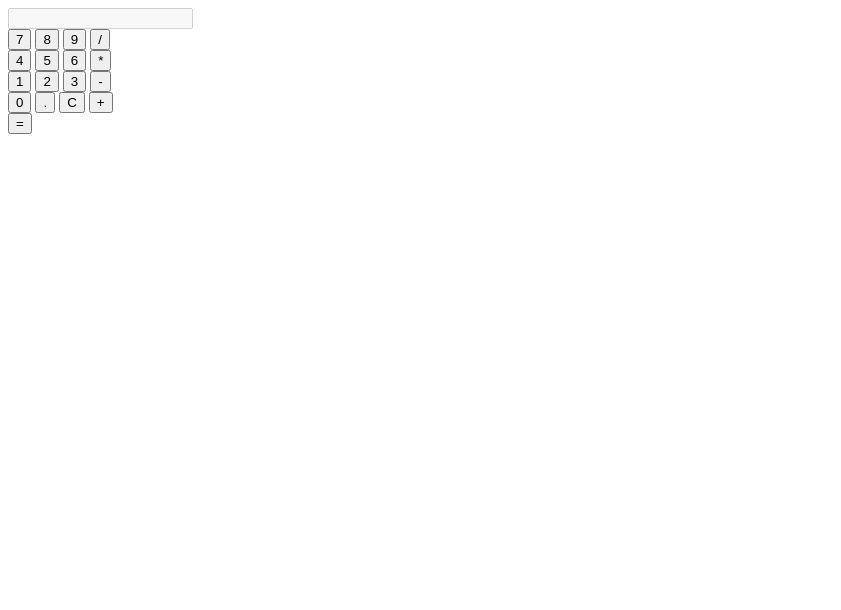
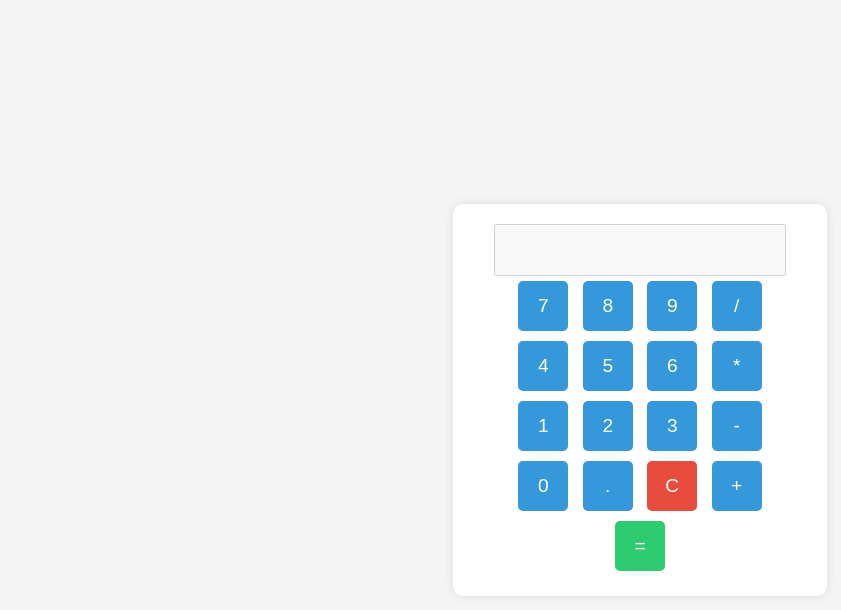
Before and after one commit to sangT220222/javaScriptCalculator, a plain HTML site: page index.html in a window 1280 px wide. Shown: the whole page, without its empty margins (0-841 px from the left). Drawn offline with Linux system fonts and the light colour scheme.

Commit message:
added css stylesheet for better design

```diff
--- a/index.html
+++ b/index.html
@@ -3,6 +3,7 @@
     <head>
         <meta charset="UTF-8">
         <title>Simple Calculator</title>
+        <link href = "style.css" rel = "stylesheet">
         <script src="jsCalculator.js" defer></script>
     </head>
     <body>
--- /dev/null
+++ b/style.css
@@ -0,0 +1,62 @@
+body {
+    font-family: 'Arial', sans-serif;
+    background-color: #f4f4f4;
+    display: flex;
+    align-items: center;
+    justify-content: center;
+    height: 100vh;
+    margin: 0;
+}
+
+#calculator {
+    background-color: #fff;
+    border-radius: 10px;
+    box-shadow: 0 0 10px rgba(0, 0, 0, 0.1);
+    padding: 20px;
+    text-align: center;
+}
+
+#display {
+    width: 80%; /* Adjust the width as needed */
+    margin: 0 auto; /* Center the element horizontally */
+}
+
+input {
+    width: 100%;
+    padding: 10px;
+    margin-bottom: 10px;
+    font-size: 1.5em;
+}
+
+button {
+    width: 50px;
+    height: 50px;
+    font-size: 1.2em;
+    margin: 5px;
+    cursor: pointer;
+    background-color: #3498db;
+    color: #fff;
+    border: none;
+    border-radius: 5px;
+    transition: background-color 0.3s;
+}
+
+button:hover {
+    background-color: #2980b9;
+}
+
+#equal_button {
+    background-color: #2ecc71;
+}
+
+#equal_button:hover {
+    background-color: #27ae60;
+}
+
+#clear_button {
+    background-color: #e74c3c;
+}
+
+#clear_button:hover {
+    background-color: #c0392b;
+}
```
